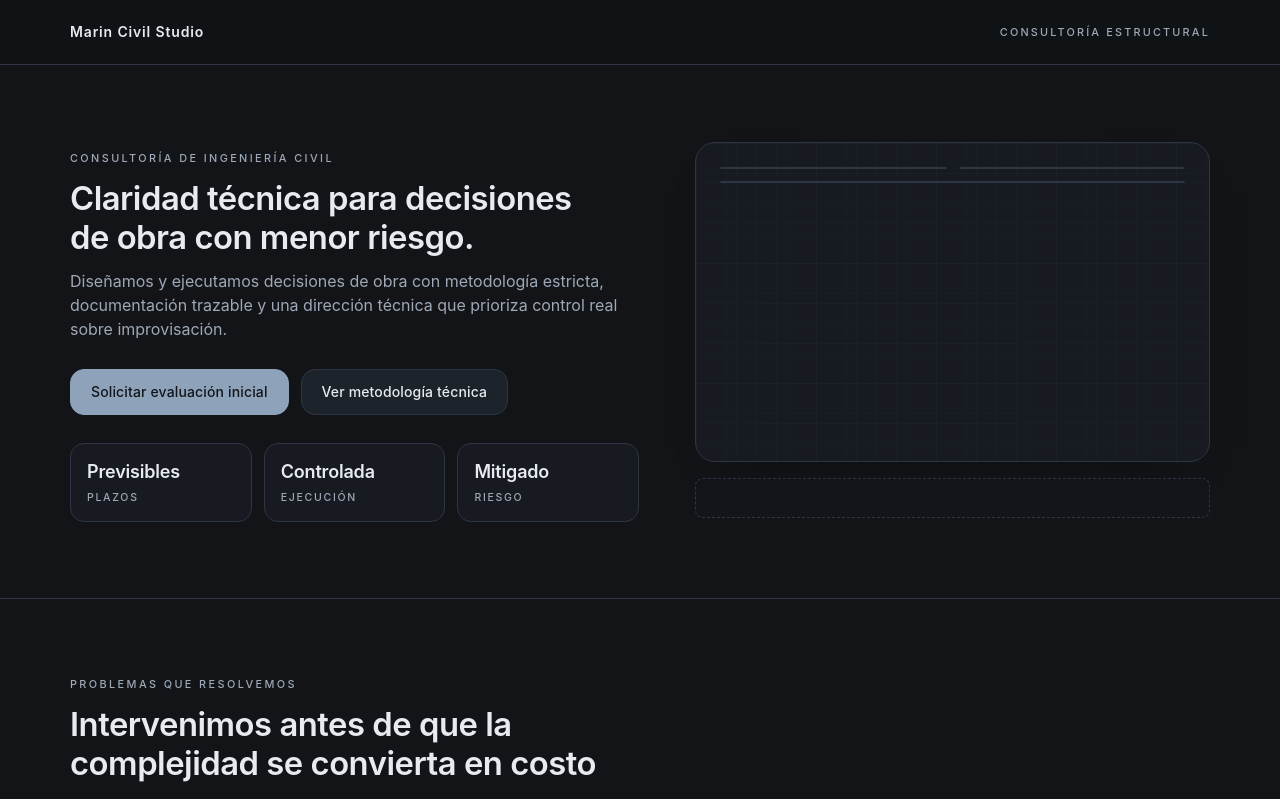
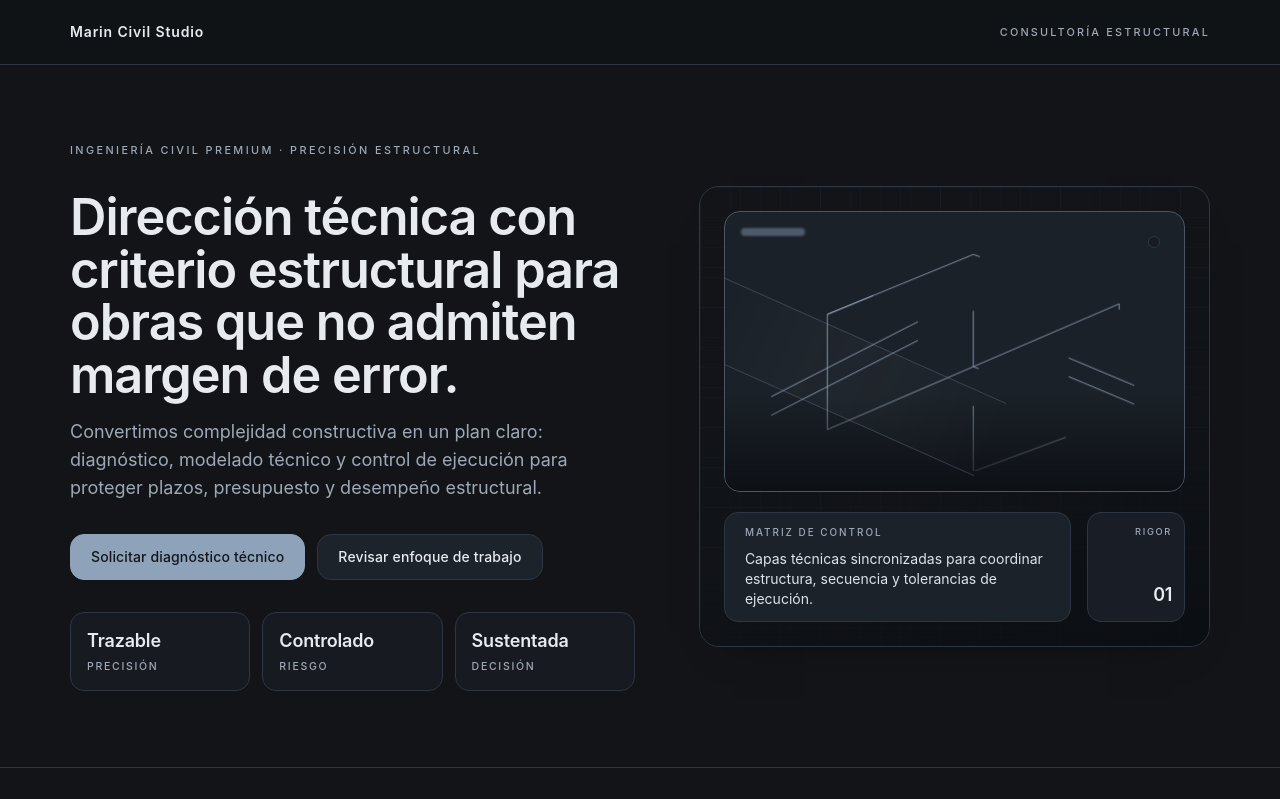
Before and after one commit to Daegon13/civil-premium-demo, a Next.js app: page / in a window 1280 px wide. Shown: the top 799 px of the page. Built offline with nearby package versions, Linux system fonts and the light colour scheme.

Commit message:
Implement premium technical hero section redesign

```diff
--- a/src/app/globals.css
+++ b/src/app/globals.css
@@ -76,3 +76,46 @@ body {
   background-size: 30px 30px;
   opacity: 0.22;
 }
+
+@keyframes heroLineIn {
+  from {
+    opacity: 0.15;
+    stroke-dashoffset: 220;
+  }
+  to {
+    opacity: 1;
+    stroke-dashoffset: 0;
+  }
+}
+
+@keyframes layerSweep {
+  0% {
+    transform: translateX(-6%) rotate(12deg);
+    opacity: 0;
+  }
+  20% {
+    opacity: 0.5;
+  }
+  100% {
+    transform: translateX(165%) rotate(12deg);
+    opacity: 0;
+  }
+}
+
+.hero-draw-line {
+  stroke-dasharray: 220;
+  stroke-dashoffset: 220;
+  animation: heroLineIn 1.25s ease forwards;
+}
+
+.hero-layer-sweep {
+  animation: layerSweep 4.6s ease-in-out infinite;
+}
+
+@media (prefers-reduced-motion: reduce) {
+  .hero-draw-line,
+  .hero-layer-sweep {
+    animation: none;
+    stroke-dashoffset: 0;
+  }
+}
--- a/src/components/sections/Hero.tsx
+++ b/src/components/sections/Hero.tsx
@@ -1,35 +1,39 @@
 import { Button } from "@/components/ui/Button";
 import { MetricPill } from "@/components/ui/MetricPill";
-import { SectionHeading } from "@/components/ui/SectionHeading";
 import { HeroStructureVisual } from "@/components/visual/HeroStructureVisual";
-import { WireframeTransition } from "@/components/visual/WireframeTransition";
-import { siteContent } from "@/content/siteContent";
 
 export function Hero() {
   return (
     <section className="section-spacing">
-      <div className="site-container grid items-start gap-10 lg:grid-cols-[1.05fr_0.95fr] lg:gap-14">
-        <div className="space-y-7 pt-2">
-          <SectionHeading
-            eyebrow="Consultoría de ingeniería civil"
-            title={siteContent.brand.tagline}
-            description="Diseñamos y ejecutamos decisiones de obra con metodología estricta, documentación trazable y una dirección técnica que prioriza control real sobre improvisación."
-          />
+      <div className="site-container grid items-center gap-12 lg:grid-cols-[1.05fr_0.95fr] lg:gap-16">
+        <div className="space-y-8">
+          <p className="text-[0.68rem] font-medium uppercase tracking-[0.22em] text-[var(--color-text-muted)]">
+            Ingeniería civil premium · precisión estructural
+          </p>
+
+          <div className="space-y-4">
+            <h1 className="max-w-3xl text-balance text-3xl font-semibold tracking-[-0.02em] text-[var(--color-text)] sm:text-4xl lg:text-[3.15rem] lg:leading-[1.05]">
+              Dirección técnica con criterio estructural para obras que no admiten margen de error.
+            </h1>
+            <p className="max-w-2xl text-pretty text-base text-[var(--color-text-muted)] sm:text-lg">
+              Convertimos complejidad constructiva en un plan claro: diagnóstico, modelado técnico y control de ejecución
+              para proteger plazos, presupuesto y desempeño estructural.
+            </p>
+          </div>
+
           <div className="flex flex-wrap gap-3">
-            <Button>Solicitar evaluación inicial</Button>
-            <Button variant="secondary">Ver metodología técnica</Button>
+            <Button>Solicitar diagnóstico técnico</Button>
+            <Button variant="secondary">Revisar enfoque de trabajo</Button>
           </div>
+
           <div className="grid grid-cols-1 gap-3 sm:grid-cols-3">
-            <MetricPill label="Plazos" value="Previsibles" />
-            <MetricPill label="Ejecución" value="Controlada" />
-            <MetricPill label="Riesgo" value="Mitigado" />
+            <MetricPill label="Precisión" value="Trazable" />
+            <MetricPill label="Riesgo" value="Controlado" />
+            <MetricPill label="Decisión" value="Sustentada" />
           </div>
         </div>
 
-        <div className="space-y-4">
-          <HeroStructureVisual />
-          <WireframeTransition />
-        </div>
+        <HeroStructureVisual />
       </div>
     </section>
   );
--- a/src/components/visual/HeroStructureVisual.tsx
+++ b/src/components/visual/HeroStructureVisual.tsx
@@ -2,12 +2,49 @@ import { GridOverlay } from "@/components/visual/GridOverlay";
 
 export function HeroStructureVisual() {
   return (
-    <div className="technical-grid relative min-h-80 overflow-hidden rounded-[var(--radius-lg)] border border-[var(--color-border)] bg-[var(--color-surface)] p-6 shadow-[var(--shadow-soft)]">
+    <div className="technical-grid relative min-h-[25rem] overflow-hidden rounded-[var(--radius-lg)] border border-[var(--color-border)] bg-[radial-gradient(120%_95%_at_88%_8%,color-mix(in_srgb,var(--color-accent)_26%,transparent)_0%,transparent_56%),var(--color-surface)] p-5 shadow-[var(--shadow-soft)] sm:p-6">
       <GridOverlay />
-      <div className="relative z-10 grid h-full grid-cols-2 gap-3">
-        <div className="rounded-[var(--radius-md)] border border-[var(--color-border)] bg-[var(--color-surface-muted)]/75" />
-        <div className="rounded-[var(--radius-md)] border border-[var(--color-border)] bg-[var(--color-surface)]" />
-        <div className="col-span-2 rounded-[var(--radius-md)] border border-[var(--color-border)] bg-[var(--color-surface-muted)]/55" />
+
+      <div className="pointer-events-none absolute inset-0 bg-[linear-gradient(160deg,transparent_16%,rgba(13,17,23,0.42)_62%,rgba(9,12,16,0.78)_100%)]" />
+
+      <div className="relative z-10 grid h-full grid-rows-[1fr_auto] gap-5">
+        <div className="relative overflow-hidden rounded-[calc(var(--radius-md)+2px)] border border-[color-mix(in_srgb,var(--color-border)_70%,var(--color-accent)_30%)] bg-[color-mix(in_srgb,var(--color-surface-muted)_86%,#0f1318)] p-4 sm:p-5">
+          <div className="absolute left-4 top-4 h-2 w-16 rounded-full bg-[color-mix(in_srgb,var(--color-accent)_45%,transparent)] blur-[1px]" />
+          <div className="absolute right-6 top-6 h-3 w-3 rounded-full border border-[var(--color-border)] bg-[var(--color-surface)]" />
+
+          <svg
+            aria-hidden
+            viewBox="0 0 560 320"
+            className="h-full w-full stroke-[color-mix(in_srgb,var(--color-accent)_72%,var(--color-text-muted))]"
+            fill="none"
+            strokeWidth="1.15"
+          >
+            <path className="hero-draw-line" d="M35 245 L270 125 L520 230" />
+            <path className="hero-draw-line delay-150" d="M35 220 L270 100 L520 205" />
+            <path className="hero-draw-line delay-300" d="M110 264 L110 110 L305 30 L305 180" />
+            <path className="hero-draw-line delay-500" d="M305 180 L500 96 L500 248 L305 320 Z" />
+            <path className="hero-draw-line delay-700" d="M110 110 L305 30 L500 96" />
+            <path className="hero-draw-line delay-[900ms]" d="M110 264 L305 180 L500 248" />
+          </svg>
+
+          <div className="absolute inset-x-0 bottom-0 h-24 bg-[linear-gradient(to_top,rgba(10,13,18,0.82),transparent)]" />
+          <div className="hero-layer-sweep absolute -left-[32%] top-[36%] h-20 w-[68%] rotate-[12deg] border-y border-[color-mix(in_srgb,var(--color-accent)_55%,transparent)] bg-[linear-gradient(90deg,transparent,rgba(176,192,209,0.08),transparent)]" />
+        </div>
+
+        <div className="grid grid-cols-[1fr_auto] gap-3 sm:gap-4">
+          <div className="rounded-[var(--radius-md)] border border-[var(--color-border)] bg-[color-mix(in_srgb,var(--color-surface-muted)_90%,#0f141b)] px-4 py-3 sm:px-5">
+            <p className="text-[0.62rem] font-medium uppercase tracking-[0.2em] text-[var(--color-text-muted)]">
+              Matriz de control
+            </p>
+            <p className="mt-2 text-sm text-[color-mix(in_srgb,var(--color-text)_88%,var(--color-text-muted))]">
+              Capas técnicas sincronizadas para coordinar estructura, secuencia y tolerancias de ejecución.
+            </p>
+          </div>
+          <div className="flex min-w-[6.1rem] flex-col items-end justify-between rounded-[var(--radius-md)] border border-[var(--color-border)] bg-[color-mix(in_srgb,var(--color-surface-muted)_75%,#0c1016)] p-3 text-right">
+            <p className="text-[0.58rem] font-medium uppercase tracking-[0.18em] text-[var(--color-text-muted)]">Rigor</p>
+            <p className="text-lg font-semibold tracking-[-0.02em] text-[var(--color-text)]">01</p>
+          </div>
+        </div>
       </div>
     </div>
   );
```
